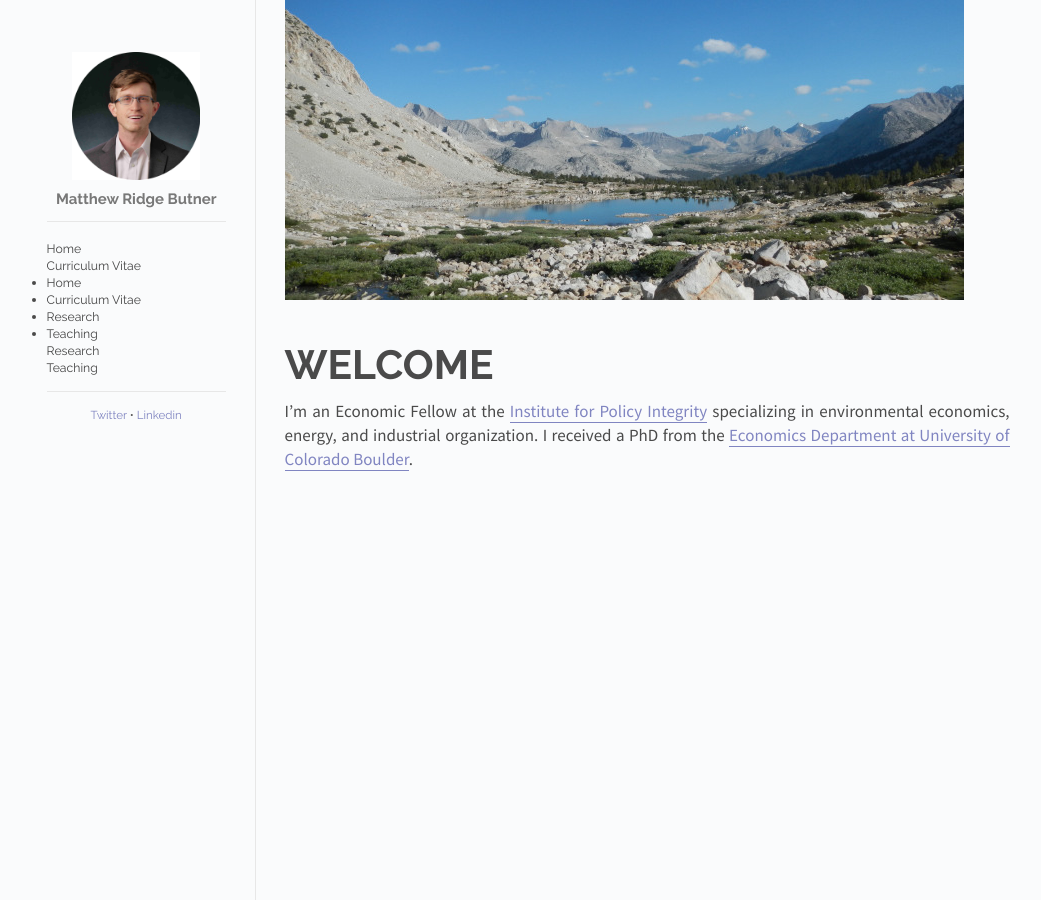
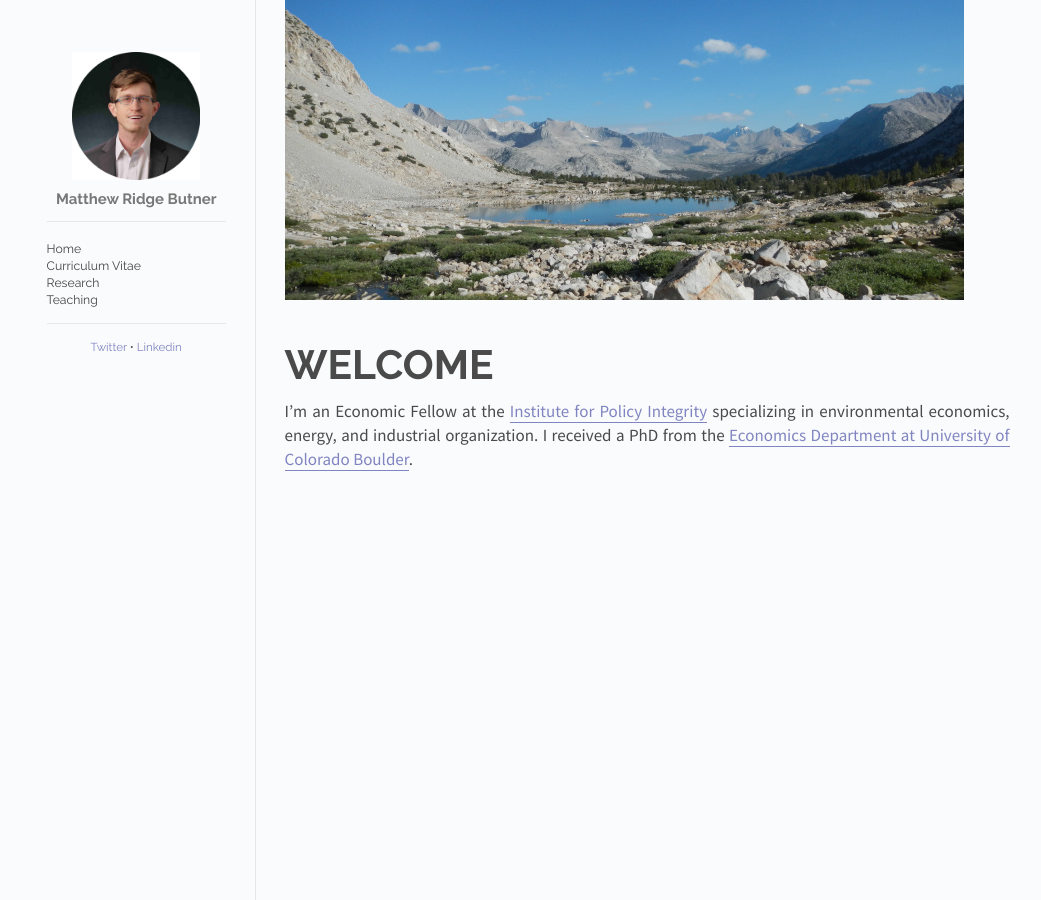
Before and after one commit to mattbutner/mattbutner.github.io, a Jekyll site: the page built from index.html, in a window 1280 px wide. Shown: the whole page, without its empty margins (103-1144 px from the left). Built offline with Jekyll 4.4.1, drawn with Linux system fonts in a browser that asks for light colours.

Commit message:
Update default.html

```diff
--- a/_layouts/default.html
+++ b/_layouts/default.html
@@ -37,13 +37,6 @@
 
     <a href="/butner_cv.pdf">Curriculum Vitae</a> <br>
 
-      <ul>
-    <li><a href="/">Home</a></li>
-    <li><a href="/butner_cv.pdf">Curriculum Vitae</a></li>
-    <li><a href="/research">Research</a></li>
-    <li><a href="/teaching">Teaching</a></li>
-      </ul>
-
     <a href="/research">Research</a> <br>
 
     <a href="/teaching">Teaching</a> <br>
```
